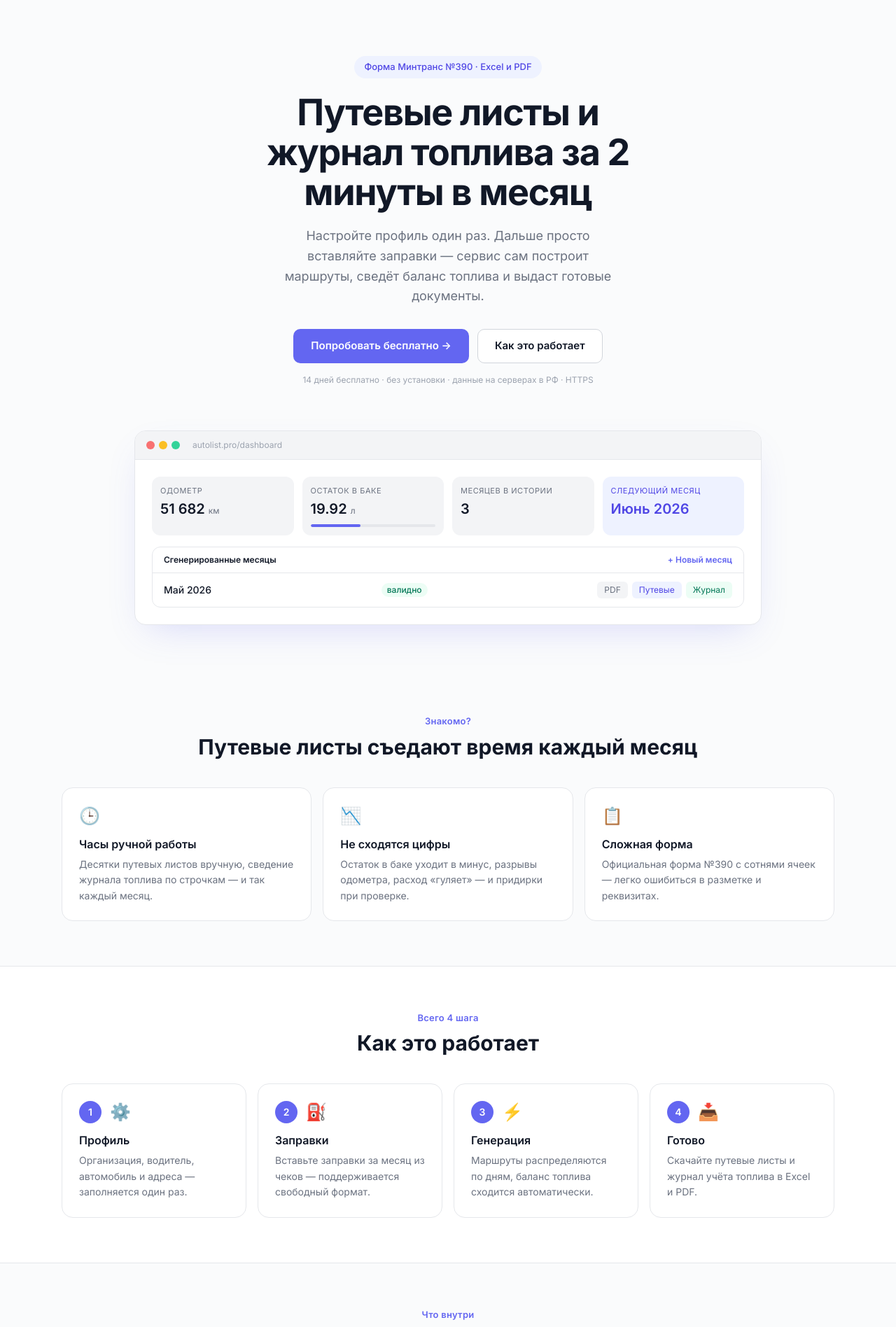
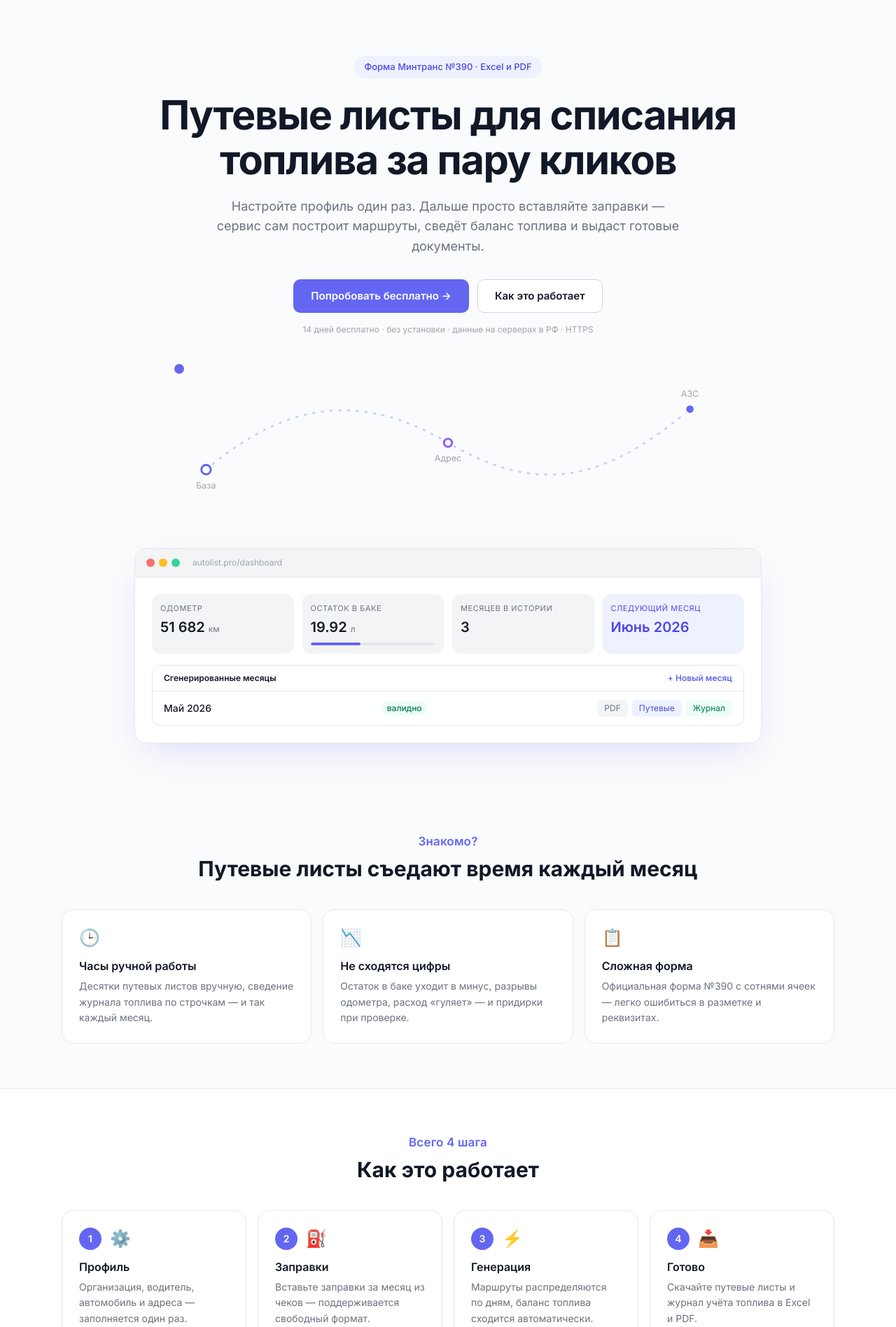
Before and after one commit to alextihonoff404-png/putevoy-ai, a FastAPI app: page / in a window 1280 px wide. Shown: the part 65-1961 px from the top of the page at 70% size. Run offline with FastAPI, Linux system fonts and the light colour scheme; some libraries are stand-ins or nearby versions.

Commit message:
feat(landing): анимированный маршрут в геро + правки по фидбеку
- Геро: новый заголовок «Путевые листы для списания топлива за пару
  кликов», текст растянут шире (max-width 26ch/60ch).
- Добавлена тематичная SVG-анимация маршрута База → Адрес → АЗС: едущая
  точка (animateMotion), прорисовка линии, пульсирующий пин. В стиле
  логотипа, без JS-библиотек.
- Лейблы секций крупнее (.sec-label 13px → 17px) — соразмерны заголовкам.
- «Без LLM» → «Без ошибок» (не раскрываем стек + акцент на надёжности).
- Тариф Solo → «Личный» (единый кириллический ряд: Пробный/Личный/Автопарк),
  поправлена и ссылка «Всё из тарифа Личный» в карточке Автопарк.

```diff
--- a/src/putevoy/web/templates/landing.html
+++ b/src/putevoy/web/templates/landing.html
@@ -50,7 +50,7 @@
             background: var(--primary-soft); color: var(--primary-hover);
             font-size: 0.8125rem; font-weight: 500; padding: 0.375rem 0.875rem; border-radius: 9999px;
         }
-        .sec-label { font-size: 0.8125rem; font-weight: 600; color: var(--primary); letter-spacing: 0.02em; }
+        .sec-label { font-size: 1.0625rem; font-weight: 600; color: var(--primary); letter-spacing: 0.01em; }
         a { color: inherit; }
         .navlink { color: var(--text-muted); font-size: 0.9375rem; transition: color 0.15s; }
         .navlink:hover { color: var(--text); }
@@ -93,10 +93,10 @@
 <!-- ====================== ГЕРО ====================== -->
 <section class="max-w-6xl mx-auto px-4 md:px-6 pt-14 md:pt-20 pb-12 md:pb-16 text-center">
     <div class="pill mb-5">Форма Минтранс №390 · Excel и PDF</div>
-    <h1 class="font-bold tracking-tight mb-5 mx-auto" style="font-size: clamp(2rem, 5vw, 3.25rem); line-height: 1.1; max-width: 18ch;">
-        Путевые листы и журнал топлива за 2 минуты в месяц
+    <h1 class="font-bold tracking-tight mb-5 mx-auto" style="font-size: clamp(2.2rem, 5.4vw, 3.6rem); line-height: 1.12; max-width: 26ch;">
+        Путевые листы для списания топлива за пару кликов
     </h1>
-    <p class="text-base md:text-lg mx-auto mb-8" style="color: var(--text-muted); max-width: 44ch; line-height: 1.6;">
+    <p class="text-base md:text-lg mx-auto mb-8" style="color: var(--text-muted); max-width: 60ch; line-height: 1.6;">
         Настройте профиль один раз. Дальше просто вставляйте заправки — сервис сам построит
         маршруты, сведёт баланс топлива и выдаст готовые документы.
     </p>
@@ -105,6 +105,31 @@
         <a href="#how" class="btn btn-secondary w-full sm:w-auto">Как это работает</a>
     </div>
     <p class="text-xs" style="color: var(--text-faded);">14 дней бесплатно · без установки · данные на серверах в РФ · HTTPS</p>
+
+    <!-- Анимированный маршрут: База → Адрес → АЗС (в стиле логотипа) -->
+    <div class="mt-10 md:mt-12 max-w-3xl mx-auto" aria-hidden="true">
+        <svg viewBox="0 0 800 200" width="100%" style="display:block; overflow:visible;">
+            <path d="M40,150 C170,40 280,40 400,110 S620,180 760,60"
+                  fill="none" stroke="#c7d2fe" stroke-width="3" stroke-dasharray="2 11" stroke-linecap="round"/>
+            <path d="M40,150 C170,40 280,40 400,110 S620,180 760,60"
+                  fill="none" stroke="#6366f1" stroke-width="3.5" stroke-linecap="round"
+                  stroke-dasharray="1150" stroke-dashoffset="1150">
+                <animate attributeName="stroke-dashoffset" from="1150" to="0" dur="3.6s" begin="0.3s" fill="freeze"/>
+            </path>
+            <circle cx="40" cy="150" r="7" fill="#fff" stroke="#6366f1" stroke-width="3"/>
+            <text x="40" y="178" text-anchor="middle" font-size="13" fill="#9ca3af" font-family="Inter, sans-serif">База</text>
+            <circle cx="400" cy="110" r="6" fill="#fff" stroke="#8b5cf6" stroke-width="3">
+                <animate attributeName="r" values="6;9;6" dur="2s" begin="1.6s" repeatCount="indefinite"/>
+            </circle>
+            <text x="400" y="138" text-anchor="middle" font-size="13" fill="#9ca3af" font-family="Inter, sans-serif">Адрес</text>
+            <circle cx="760" cy="60" r="7" fill="#6366f1" stroke="#fff" stroke-width="3"/>
+            <text x="760" y="42" text-anchor="middle" font-size="13" fill="#9ca3af" font-family="Inter, sans-serif">АЗС</text>
+            <circle r="9" fill="#6366f1" stroke="#fff" stroke-width="3.5">
+                <animateMotion dur="3.6s" begin="0.3s" repeatCount="indefinite"
+                               path="M40,150 C170,40 280,40 400,110 S620,180 760,60"/>
+            </circle>
+        </svg>
+    </div>
 
     <!-- Нарисованный мокап интерфейса -->
     <div class="card mt-12 md:mt-16 max-w-4xl mx-auto overflow-hidden text-left" style="box-shadow: 0 20px 50px -20px rgba(99,102,241,0.25);">
@@ -271,8 +296,8 @@
                 <p class="text-sm" style="color: var(--text-muted); line-height: 1.6;">Официальная форма Минтранса, а не «похожий» бланк.</p>
             </div>
             <div>
-                <div class="text-3xl font-bold mb-1" style="color: var(--primary);">Без LLM</div>
-                <p class="text-sm" style="color: var(--text-muted); line-height: 1.6;">Расчёт делает алгоритм — результат повторяем и предсказуем.</p>
+                <div class="text-3xl font-bold mb-1" style="color: var(--primary);">Без ошибок</div>
+                <p class="text-sm" style="color: var(--text-muted); line-height: 1.6;">Расчёты и форма заполняются автоматически — без опечаток и ручных правок.</p>
             </div>
             <div>
                 <div class="text-3xl font-bold mb-1" style="color: var(--primary);">Баланс ✓</div>
@@ -304,7 +329,7 @@
         </div>
         <div class="card p-6 flex flex-col relative" style="border: 2px solid var(--primary);">
             <span class="absolute -top-3 left-1/2 -translate-x-1/2 text-xs font-semibold px-3 py-1 rounded-full text-white" style="background: var(--primary);">Популярный</span>
-            <h3 class="font-semibold mb-1">Solo</h3>
+            <h3 class="font-semibold mb-1">Личный</h3>
             <div class="text-3xl font-bold mb-1">290 ₽<span class="text-sm font-normal" style="color: var(--text-faded);">/мес</span></div>
             <p class="text-xs mb-4" style="color: var(--text-faded);">1 автомобиль</p>
             <ul class="text-sm space-y-2 mb-6 flex-1" style="color: var(--text-muted);">
@@ -319,7 +344,7 @@
             <div class="text-3xl font-bold mb-1">690 ₽<span class="text-sm font-normal" style="color: var(--text-faded);">/мес</span></div>
             <p class="text-xs mb-4" style="color: var(--text-faded);">до 5 автомобилей</p>
             <ul class="text-sm space-y-2 mb-6 flex-1" style="color: var(--text-muted);">
-                <li>✓ Всё из Solo</li>
+                <li>✓ Всё из тарифа «Личный»</li>
                 <li>✓ Несколько машин в кабинете</li>
                 <li>✓ Переключение между авто</li>
             </ul>
```
